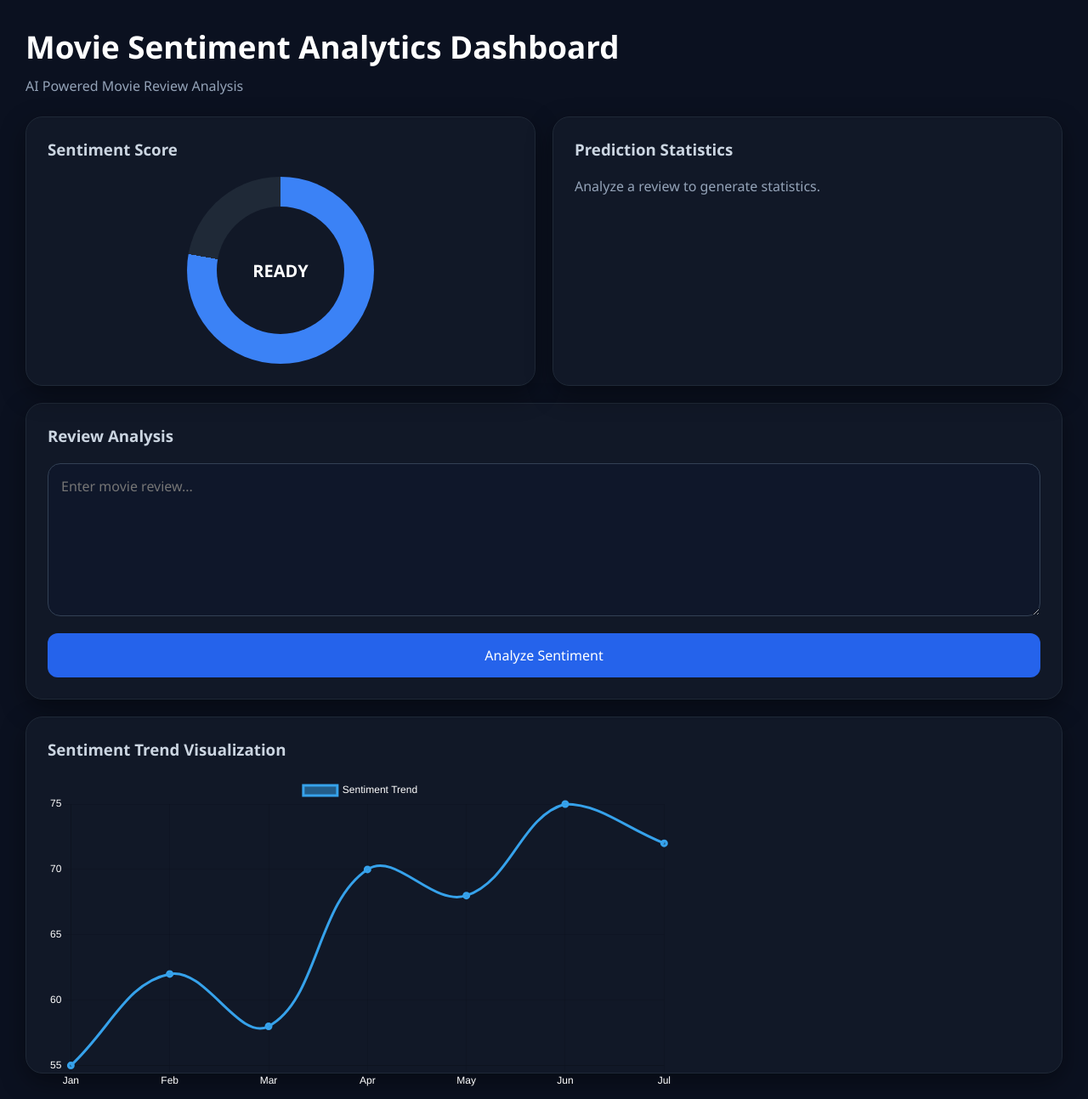
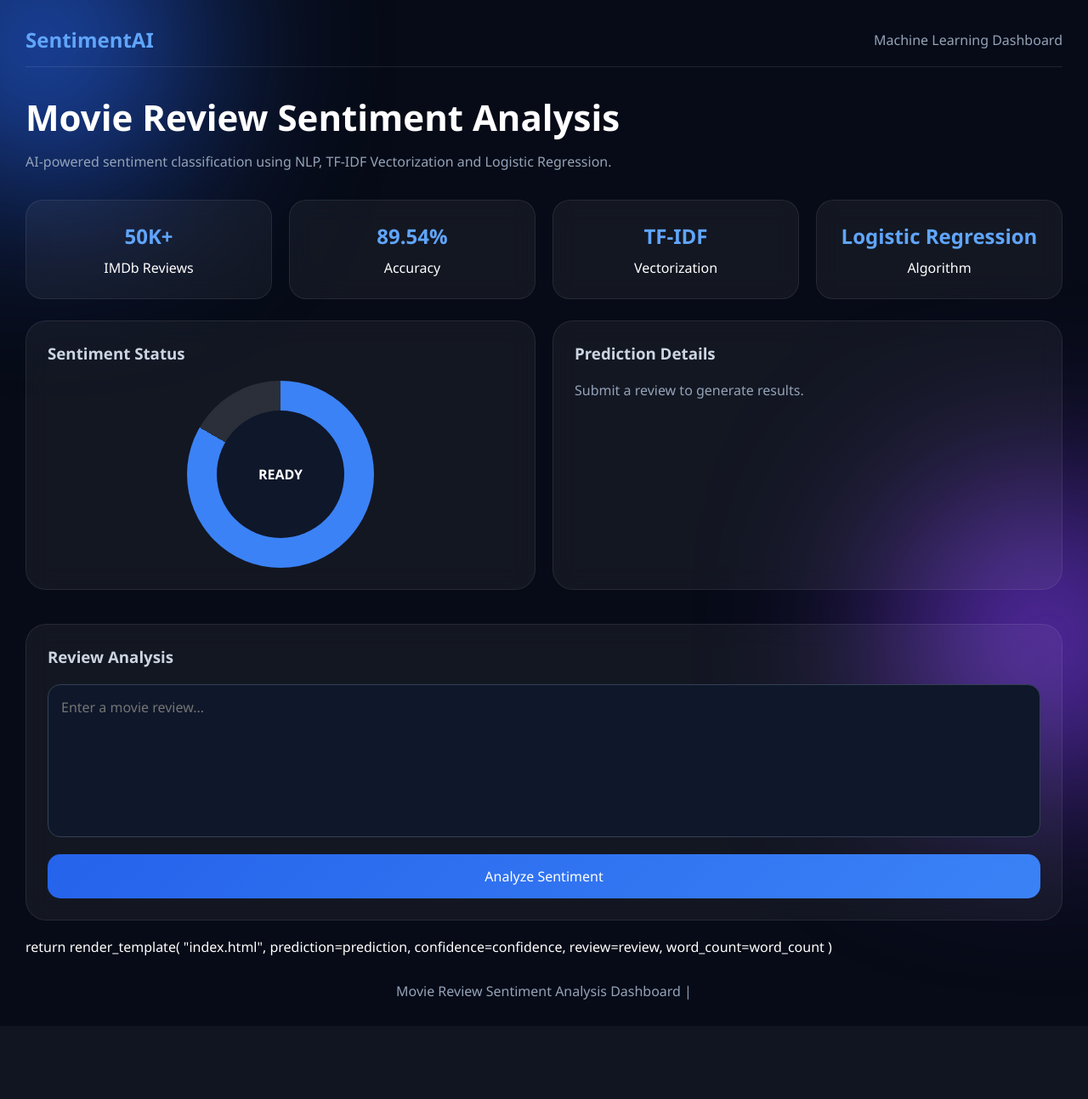
Before and after one commit to sethu766/movie-review-sentiment-analysis, a Flask app: page / in a window 1280 px wide. Shown: the whole page at 85% size. After the commit the page ends 1176 px from the top, so only its background shows below. Run offline with Flask 3, Linux system fonts and the light colour scheme; parts of the project's set-up code (start-up, migrations or seed data) failed here and were passed over.

Commit message:
Final Sentiment analysis

```diff
--- a/app.py
+++ b/app.py
@@ -22,7 +22,7 @@ def predict():
     probability = model.predict_proba(review_vector)
 
     confidence = round(max(probability[0]) * 100, 2)
-
+    word_count = len(review.split())
     return render_template(
         "index.html",
         prediction=prediction,
--- a/static/style.css
+++ b/static/style.css
@@ -6,10 +6,34 @@
 }
 
 body{
-    background:#0b1120;
+background:#070b17;
 color:white;
 min-height:100vh;
 padding:30px;
+overflow-x:hidden;
+}
+
+.background-blur{
+position:fixed;
+border-radius:50%;
+filter:blur(120px);
+z-index:-1;
+}
+
+.blur1{
+width:300px;
+height:300px;
+background:#2563eb;
+top:-100px;
+left:-100px;
+}
+
+.blur2{
+width:300px;
+height:300px;
+background:#7c3aed;
+bottom:-100px;
+right:-100px;
 }
 
 .dashboard{
@@ -17,17 +41,72 @@ body{
 margin:auto;
 }
 
+.navbar{
+display:flex;
+justify-content:space-between;
+align-items:center;
+margin-bottom:30px;
+padding-bottom:15px;
+border-bottom:1px solid rgba(255,255,255,.1);
+}
+
+.logo{
+font-size:24px;
+font-weight:700;
+color:#60a5fa;
+}
+
+.nav-subtitle{
+color:#94a3b8;
+}
+
 .header{
-    margin-bottom:25px;
+margin-bottom:30px;
 }
 
 .header h1{
-    font-size:2.3rem;
+font-size:42px;
 margin-bottom:10px;
 }
 
 .header p{
 color:#94a3b8;
+line-height:1.8;
+}
+
+.stats-grid{
+display:grid;
+grid-template-columns:repeat(4,1fr);
+gap:20px;
+margin-bottom:25px;
+}
+
+.stat-card{
+background:rgba(255,255,255,.05);
+backdrop-filter:blur(15px);
+border:1px solid rgba(255,255,255,.08);
+border-radius:20px;
+padding:25px;
+text-align:center;
+transition:.3s;
+}
+
+.stat-card:hover{
+transform:translateY(-5px);
+}
+
+.stat-card h2{
+color:#60a5fa;
+margin-bottom:10px;
+}
+
+.glass-card{
+background:rgba(255,255,255,.05);
+backdrop-filter:blur(15px);
+border:1px solid rgba(255,255,255,.08);
+border-radius:24px;
+padding:25px;
+margin-bottom:20px;
 }
 
 .top-section{
@@ -37,16 +116,7 @@ body{
 margin-bottom:20px;
 }
 
-.card{
-    background:#111827;
-    border:1px solid #1f2937;
-    border-radius:20px;
-    padding:25px;
-    box-shadow:
-    0 10px 30px rgba(0,0,0,.4);
-}
-
-.card h3{
+.glass-card h3{
 margin-bottom:20px;
 color:#cbd5e1;
 }
@@ -55,11 +125,10 @@ body{
 width:220px;
 height:220px;
 border-radius:50%;
-    margin:auto;
 display:flex;
 justify-content:center;
 align-items:center;
-    font-size:20px;
+margin:auto;
 font-weight:bold;
 }
 
@@ -67,8 +136,8 @@ body{
 background:
 conic-gradient(
 #22c55e 0deg,
-    #22c55e 280deg,
-    #1f2937 280deg
+#22c55e 300deg,
+rgba(255,255,255,.1) 300deg
 );
 }
 
@@ -76,8 +145,8 @@ body{
 background:
 conic-gradient(
 #ef4444 0deg,
-    #ef4444 280deg,
-    #1f2937 280deg
+#ef4444 300deg,
+rgba(255,255,255,.1) 300deg
 );
 }
 
@@ -85,39 +154,52 @@ body{
 background:
 conic-gradient(
 #3b82f6 0deg,
-    #3b82f6 280deg,
-    #1f2937 280deg
+#3b82f6 300deg,
+rgba(255,255,255,.1) 300deg
 );
 }
 
 .gauge span{
-    background:#111827;
 width:150px;
 height:150px;
+background:#0f172a;
 border-radius:50%;
 display:flex;
 justify-content:center;
 align-items:center;
 }
 
-.stat h2{
-    font-size:3rem;
+.confidence-value{
+font-size:56px;
+font-weight:700;
+margin-bottom:15px;
 }
 
-.stat p{
-    color:#94a3b8;
+.progress-bar{
+width:100%;
+height:12px;
+background:rgba(255,255,255,.1);
+border-radius:20px;
+overflow:hidden;
+margin-bottom:20px;
 }
 
-.prediction-box{
-    margin-top:25px;
+.progress-fill{
+height:100%;
+background:linear-gradient(
+90deg,
+#2563eb,
+#60a5fa
+);
 }
 
-.label{
-    color:#94a3b8;
+.prediction-label{
+font-size:32px;
+font-weight:700;
 }
 
-.input-card{
-    margin-bottom:20px;
+.empty-state{
+color:#94a3b8;
 }
 
 textarea{
@@ -126,43 +208,71 @@ textarea{
 background:#0f172a;
 border:1px solid #334155;
 border-radius:15px;
+padding:15px;
 color:white;
-    padding:15px;
 font-size:16px;
+resize:none;
 }
 
 textarea:focus{
 outline:none;
+border-color:#60a5fa;
+box-shadow:0 0 15px rgba(96,165,250,.3);
 }
 
 button{
 width:100%;
+padding:15px;
 margin-top:15px;
-    padding:15px;
 border:none;
-    border-radius:12px;
-    background:#2563eb;
+border-radius:15px;
+background:linear-gradient(
+135deg,
+#2563eb,
+#3b82f6
+);
 color:white;
 font-size:16px;
 cursor:pointer;
+transition:.3s;
 }
 
 button:hover{
-    background:#1d4ed8;
+transform:translateY(-2px);
+}
+.progress-fill{
+height:100%;
+width:90%;
+background:linear-gradient(
+90deg,
+#2563eb,
+#60a5fa
+);
+}
+.review-text{
+line-height:1.8;
+color:#cbd5e1;
 }
 
-.chart-card{
-    height:420px;
-}
-
-.empty{
+footer{
+margin-top:30px;
+text-align:center;
 color:#94a3b8;
 }
 
 @media(max-width:900px){
 
+.stats-grid{
+grid-template-columns:1fr 1fr;
+}
+
 .top-section{
 grid-template-columns:1fr;
 }
 
+.navbar{
+flex-direction:column;
+gap:10px;
 }
+
+}
--- a/templates/index.html
+++ b/templates/index.html
@@ -6,35 +6,69 @@
 
 <title>Movie Sentiment Analytics Dashboard</title>
 
-<link rel="stylesheet"
-href="{{ url_for('static', filename='style.css') }}">
-
-<script src="https://cdn.jsdelivr.net/npm/chart.js"></script>
+<link rel="stylesheet" href="{{ url_for('static', filename='style.css') }}">
 
 </head>
 <body>
 
+<div class="background-blur blur1"></div>
+<div class="background-blur blur2"></div>
+
 <div class="dashboard">
 
+    <div class="navbar">
+        <div class="logo">SentimentAI</div>
+        <div class="nav-subtitle">Machine Learning Dashboard</div>
+    </div>
+
     <div class="header">
-        <h1>Movie Sentiment Analytics Dashboard</h1>
-        <p>AI Powered Movie Review Analysis</p>
+        <h1>Movie Review Sentiment Analysis</h1>
+        <p>
+            AI-powered sentiment classification using NLP,
+            TF-IDF Vectorization and Logistic Regression.
+        </p>
+    </div>
+
+    <div class="stats-grid">
+
+        <div class="stat-card">
+            <h2>50K+</h2>
+            <p>IMDb Reviews</p>
+        </div>
+
+        <div class="stat-card">
+            <h2>89.54%</h2>
+            <p>Accuracy</p>
+        </div>
+
+        <div class="stat-card">
+            <h2>TF-IDF</h2>
+            <p>Vectorization</p>
+        </div>
+
+        <div class="stat-card">
+            <h2>Logistic Regression</h2>
+            <p>Algorithm</p>
+        </div>
+
     </div>
 
     <div class="top-section">
 
-        <div class="card gauge-card">
+        <div class="glass-card">
 
-            <h3>Sentiment Score</h3>
+            <h3>Sentiment Status</h3>
 
             {% if prediction == "positive" %}
             <div class="gauge positive">
                 <span>POSITIVE</span>
             </div>
+
             {% elif prediction == "negative" %}
             <div class="gauge negative">
                 <span>NEGATIVE</span>
             </div>
+
             {% else %}
             <div class="gauge neutral">
                 <span>READY</span>
@@ -43,31 +77,30 @@ href="{{ url_for('static', filename='style.css') }}">
 
         </div>
 
-        <div class="card stats-card">
+        <div class="glass-card">
 
-            <h3>Prediction Statistics</h3>
+            <h3>Prediction Details</h3>
 
             {% if prediction %}
 
-            <div class="stat">
-                <h2>{{ confidence }}%</h2>
-                <p>Confidence Score</p>
+            <div class="confidence-value">
+                {{ confidence }}%
             </div>
 
-            <div class="prediction-box">
+            <div class="progress-bar">
+                <div class="progress-fill"
 
-                <span class="label">Classification</span>
+                </div>
+            </div>
 
-                <h2>
+            <div class="prediction-label">
                 {{ prediction.upper() }}
-                </h2>
-
             </div>
 
             {% else %}
 
-            <div class="empty">
-                Analyze a review to generate statistics.
+            <div class="empty-state">
+                Submit a review to generate results.
             </div>
 
             {% endif %}
@@ -76,7 +109,7 @@ href="{{ url_for('static', filename='style.css') }}">
 
     </div>
 
-    <div class="card input-card">
+    <div class="glass-card">
 
         <h3>Review Analysis</h3>
 
@@ -84,7 +117,7 @@ href="{{ url_for('static', filename='style.css') }}">
 
             <textarea
             name="review"
-            placeholder="Enter movie review..."
+            placeholder="Enter a movie review..."
             required>{{ review if review else '' }}</textarea>
 
             <button type="submit">
@@ -94,57 +127,33 @@ href="{{ url_for('static', filename='style.css') }}">
         </form>
 
     </div>
+    return render_template(
+    "index.html",
+    prediction=prediction,
+    confidence=confidence,
+    review=review,
+    word_count=word_count
+    )
+    {% if review %}
 
-    <div class="card chart-card">
+    <div class="glass-card">
 
-        <h3>Sentiment Trend Visualization</h3>
+        <h3>Input Review</h3>
 
-        <canvas id="sentimentChart"></canvas>
+        <p class="review-text">
+            {{ review }}
+        </p>
 
     </div>
 
+    {% endif %}
+
+    <footer>
+        Movie Review Sentiment Analysis Dashboard |
+
+    </footer>
+
 </div>
-
-<script>
-
-const ctx = document.getElementById('sentimentChart');
-
-new Chart(ctx, {
-    type: 'line',
-    data: {
-        labels: ['Jan','Feb','Mar','Apr','May','Jun','Jul'],
-        datasets: [{
-            label: 'Sentiment Trend',
-            data: [55,62,58,70,68,75,72],
-            borderWidth: 3,
-            tension: 0.4
-        }]
-    },
-    options: {
-        responsive:true,
-        plugins:{
-            legend:{
-                labels:{
-                    color:'white'
-                }
-            }
-        },
-        scales:{
-            x:{
-                ticks:{
-                    color:'white'
-                }
-            },
-            y:{
-                ticks:{
-                    color:'white'
-                }
-            }
-        }
-    }
-});
-
-</script>
 
 </body>
 </html>
```
Also changed, not shown: README.md, ss/dashboard.png.png (added), ss/pos.png.png (added), 1 other file. Lines whose indentation alone changed are shown as unchanged.
